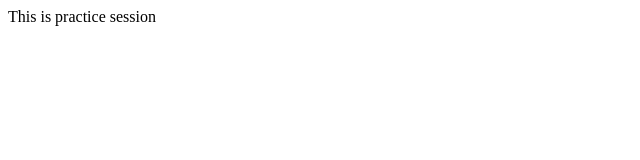
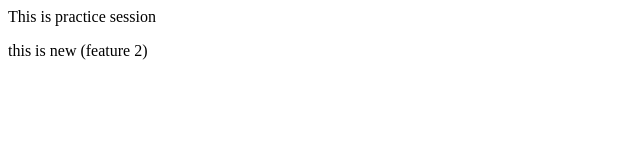
Before and after one commit to Priyanshu6055/Practice, a plain HTML site: page index.html in a window 1280 px wide. Shown: the whole page, without its empty margins (0-640 px from the left). Drawn offline with Linux system fonts and the light colour scheme.

```diff
--- a/index.html
+++ b/index.html
@@ -1 +1,2 @@
 <p>This is practice session</p>
+<p>this is new (feature 2)</p>
```
